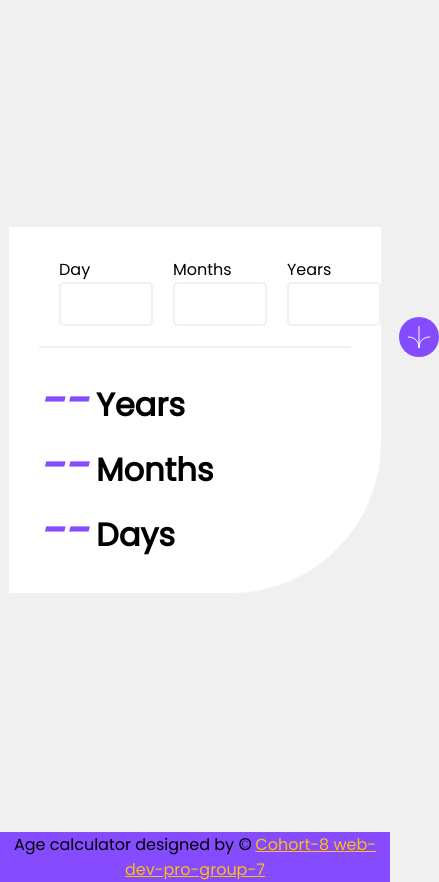
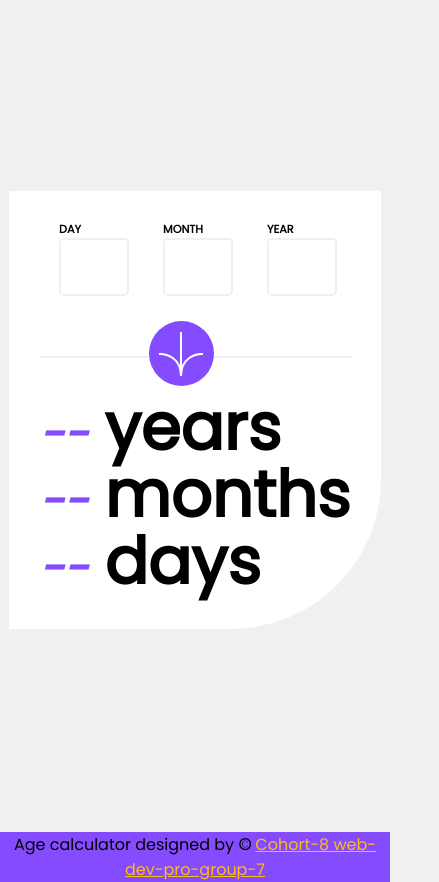
Before and after one commit to ESTHER-OLA/age-calculator-app-group-7, a plain HTML site: page index.html in a window 390 px wide. Shown: the part 63-945 px from the top of the page, 439 px wide, since content can reach past the window. Drawn offline with Linux system fonts and the light colour scheme.

Commit message:
font and size correction

```diff
--- a/index.html
+++ b/index.html
@@ -20,32 +20,32 @@
       <div class="input-flex">
 
         <div class="input-container">
-          <span>Day</span>
+          <span>DAY</span>
           <input type="number" id="day">
           <small class="error-day"></small>
         </div>
 
         <div class="input-container">
-          <span>Months</span>
+          <span>MONTH</span>
           <input type="number" id="month">
           <small class="error-month"></small>
         </div>
 
         <div class="input-container">
-          <span>Years</span>
+          <span>YEAR</span>
           <input type="number" id="year">
           <small class="error-year"></small>
         </div>
       </div>
 
       <button class="submit-btn">
-        <img src="./assets/images/icon-arrow.svg" alt="">
+        <img src="./assets/images/icon-arrow.svg" alt="#">
       </button>
 
       <div class="output">
-        <h1><span class="output-year">--</span> Years</h1>
-        <h1><span class="output-month">--</span> Months</h1>
-        <h1><span class="output-day">--</span> Days</h1>
+        <h1><span class="output-year">--</span> years</h1>
+        <h1><span class="output-month">--</span> months</h1>
+        <h1><span class="output-day">--</span> days</h1>
       </div>
     </div>
   </main>
--- a/style.css
+++ b/style.css
@@ -58,11 +58,19 @@
 
     input{
         background-color: var(--Secondary-color);
+        font-weight: 900;
+        font-size: 1.3rem;
         width: 70px;
         padding: 10px;
+        margin-bottom: 10px;
         border-radius: 5px;
         border: 2px solid var(--Primary-color);
         outline: none;
+    }
+
+    .input-container span{
+        font-size: 0.7rem;
+        font-weight: bold;
     }
 
     input:focus{
@@ -86,14 +94,18 @@
         border: none;
         border-radius: 50px;
         position: absolute;
-        right: 30px;
-        left: 390px;
+        right: 25px;
         top: 90px;
         cursor: pointer;
     }
 
     .submit-btn:hover{
         background-color: var(--Off-black);
+    }
+
+    .output{
+        font-size: 2.0rem;
+        line-height: 60px;
     }
 
     .output span{
@@ -129,13 +141,23 @@
         }
 
         .submit-btn{
-            width: 40px;
-            height: 40px;
-            right: 40%;
-            top: 90px;
+            width: 65px;
+            height: 65px;
+            right: 45%;
+            top: 130px;
         }
 
         .submit-btn img{
-            transform: scale(0.5);
+            transform: scale(1.0);
+        }
+
+        input{
+            width: 55%;
+            font-size: 1.4rem;
+            margin-bottom: 40px;
+        }
+
+        .input-flex{
+            margin-bottom: 40px;
         }
     }
```
